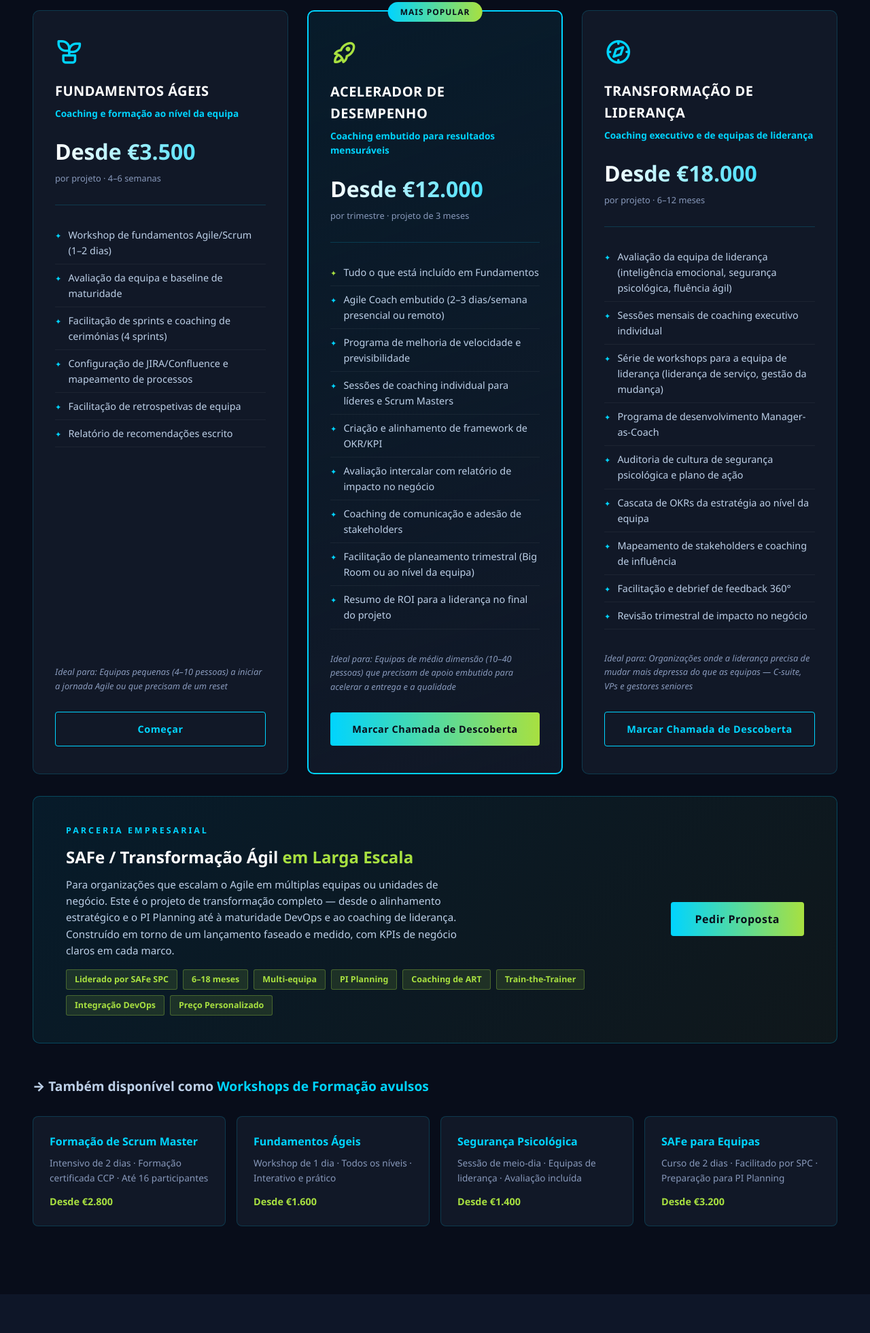
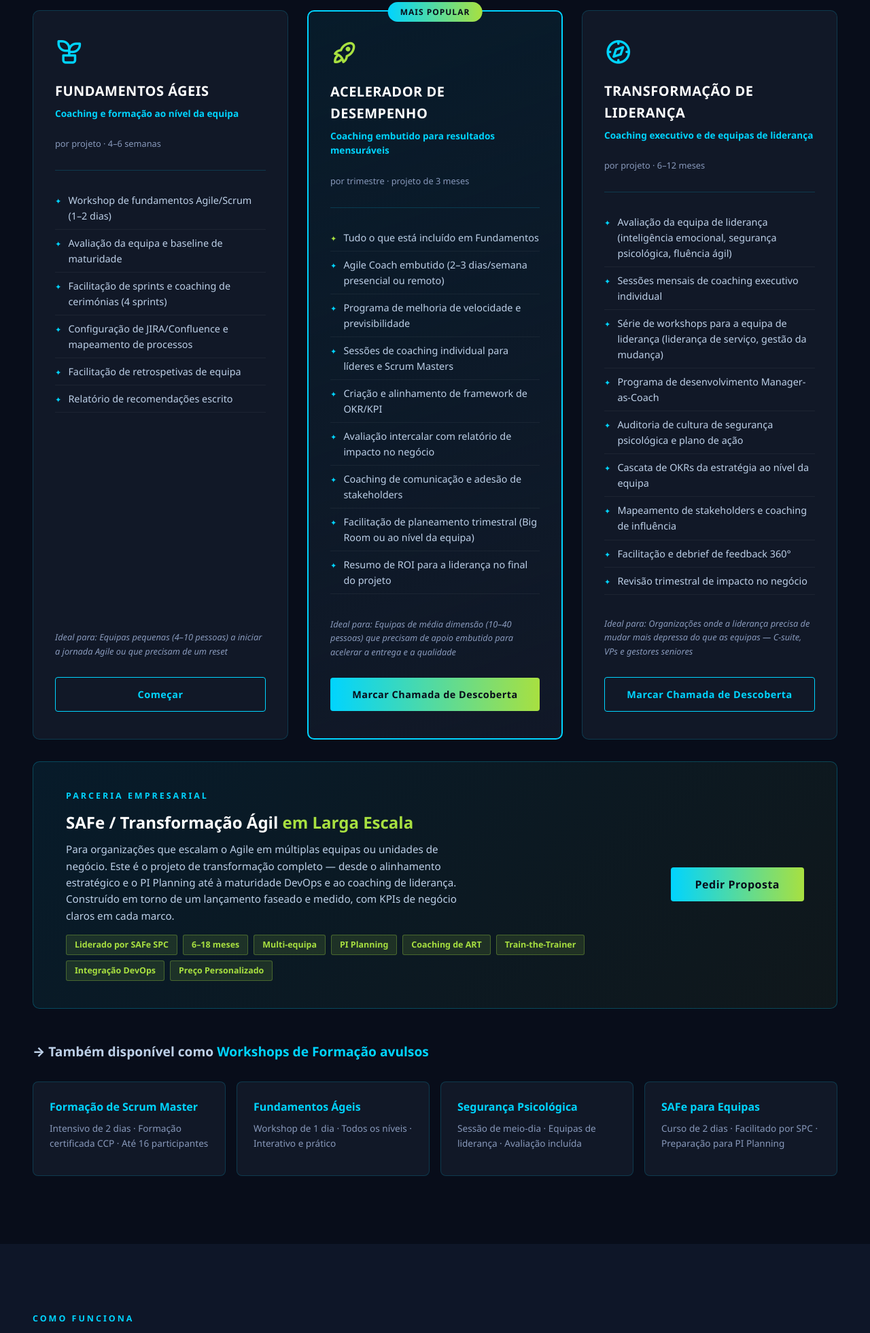
Before and after one commit to themindfulagile/themindfulagile.github.io, a plain HTML site: page pt/index.html in a window 1280 px wide. Shown: the part 2827-4788 px from the top of the page at 68% size. Drawn offline with Linux system fonts and the light colour scheme.

Commit message:
Update index.html

```diff
--- a/pt/index.html
+++ b/pt/index.html
@@ -567,7 +567,7 @@
       <i class="ti ti-plant pkg-icon" style="color:#00D4FF"></i>
       <div class="pkg-name">FUNDAMENTOS ÁGEIS</div>
       <div class="pkg-tagline">Coaching e formação ao nível da equipa</div>
-      <div class="pkg-price">Desde €3.500</div>
+      <div class="pkg-price"></div>
       <div class="pkg-price-note">por projeto · 4–6 semanas</div>
       <hr class="pkg-divider">
       <ul class="pkg-features">
@@ -588,7 +588,7 @@
       <i class="ti ti-rocket pkg-icon" style="color:#A8E040"></i>
       <div class="pkg-name">ACELERADOR DE DESEMPENHO</div>
       <div class="pkg-tagline">Coaching embutido para resultados mensuráveis</div>
-      <div class="pkg-price">Desde €12.000</div>
+      <div class="pkg-price"></div>
       <div class="pkg-price-note">por trimestre · projeto de 3 meses</div>
       <hr class="pkg-divider">
       <ul class="pkg-features">
@@ -611,7 +611,7 @@
       <i class="ti ti-compass pkg-icon" style="color:#00D4FF"></i>
       <div class="pkg-name">TRANSFORMAÇÃO DE LIDERANÇA</div>
       <div class="pkg-tagline">Coaching executivo e de equipas de liderança</div>
-      <div class="pkg-price">Desde €18.000</div>
+      <div class="pkg-price"></div>
       <div class="pkg-price-note">por projeto · 6–12 meses</div>
       <hr class="pkg-divider">
       <ul class="pkg-features">
@@ -664,22 +664,22 @@
       <div style="background:var(--card); border:1px solid var(--border); border-radius:8px; padding:24px;">
         <div style="color:var(--cyan); font-weight:700; margin-bottom:8px;">Formação de Scrum Master</div>
         <div style="color:var(--gray); font-size:.85rem; margin-bottom:12px;">Intensivo de 2 dias · Formação certificada CCP · Até 16 participantes</div>
-        <div style="color:var(--lime); font-size:.9rem; font-weight:700;">Desde €2.800</div>
+        <div style="color:var(--lime); font-size:.9rem; font-weight:700;"></div>
       </div>
       <div style="background:var(--card); border:1px solid var(--border); border-radius:8px; padding:24px;">
         <div style="color:var(--cyan); font-weight:700; margin-bottom:8px;">Fundamentos Ágeis</div>
         <div style="color:var(--gray); font-size:.85rem; margin-bottom:12px;">Workshop de 1 dia · Todos os níveis · Interativo e prático</div>
-        <div style="color:var(--lime); font-size:.9rem; font-weight:700;">Desde €1.600</div>
+        <div style="color:var(--lime); font-size:.9rem; font-weight:700;"></div>
       </div>
       <div style="background:var(--card); border:1px solid var(--border); border-radius:8px; padding:24px;">
         <div style="color:var(--cyan); font-weight:700; margin-bottom:8px;">Segurança Psicológica</div>
         <div style="color:var(--gray); font-size:.85rem; margin-bottom:12px;">Sessão de meio-dia · Equipas de liderança · Avaliação incluída</div>
-        <div style="color:var(--lime); font-size:.9rem; font-weight:700;">Desde €1.400</div>
+        <div style="color:var(--lime); font-size:.9rem; font-weight:700;"></div>
       </div>
       <div style="background:var(--card); border:1px solid var(--border); border-radius:8px; padding:24px;">
         <div style="color:var(--cyan); font-weight:700; margin-bottom:8px;">SAFe para Equipas</div>
         <div style="color:var(--gray); font-size:.85rem; margin-bottom:12px;">Curso de 2 dias · Facilitado por SPC · Preparação para PI Planning</div>
-        <div style="color:var(--lime); font-size:.9rem; font-weight:700;">Desde €3.200</div>
+        <div style="color:var(--lime); font-size:.9rem; font-weight:700;"></div>
       </div>
     </div>
   </div>
@@ -782,7 +782,7 @@
   <div class="contact-row">
     <div class="contact-item">
       <i class="ti ti-mail ci"></i>
-      <a href="mailto:the.mindful.agile@gmail.com" style="color:var(--gray2); text-decoration:none;">the.mindful.agile@gmail.com</a>
+      <a href="mailto:info@mindful-agile.com" style="color:var(--gray2); text-decoration:none;">info@mindful-agile.com</a>
     </div>
     <div class="contact-item">
       <i class="ti ti-phone ci" style="color:#A8E040"></i>
```
